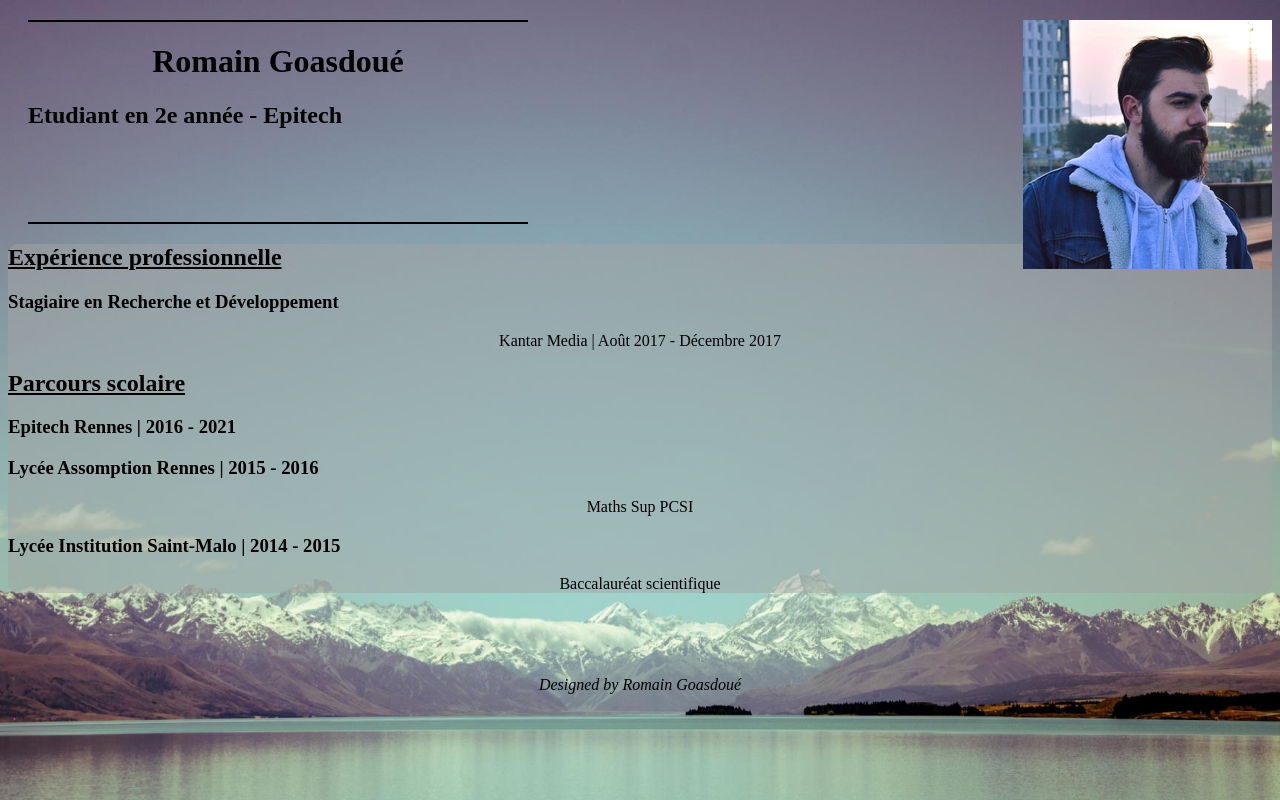
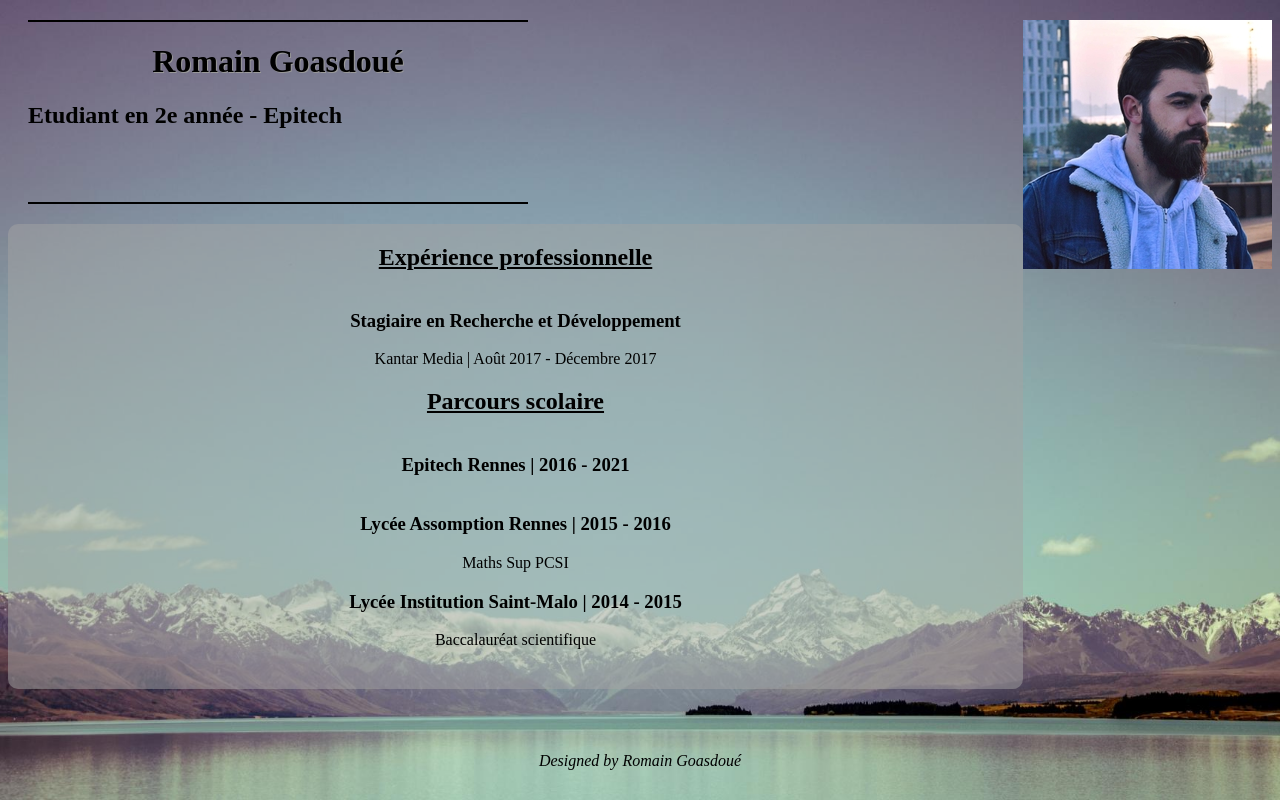
Before and after one commit to RomainGsd/romaingsd.github.io, a PHP site: page /HTML/CV.html in a window 1280 px wide. Run offline with PHP 8.4, Linux system fonts and the light colour scheme.

Commit message:
center better

```diff
--- a/CSS/Style.css
+++ b/CSS/Style.css
@@ -29,6 +29,8 @@
 
 .CV {
   background-color: rgba(163, 163, 163, 0.5);
+  display: flex;
+  flex-direction: column;
   justify-content: center;
   align-items: center;
   border-style: none;
@@ -57,13 +59,14 @@
 header {
   border-style: solid;
   border-width: 2px 0 2px 0;
-  height: 200px;
+  height: 180px;
   max-width: 500px;
   overflow: hidden;
   margin: 20px;
 }
 
 h1 {
+  text-shadow: 1px 1px #999;
   text-align: center;
 }
 
@@ -99,8 +102,6 @@
 }
 
 footer {
-  display: flex;
-  justify-content: center;
   padding-top: 5%;
   font-style: italic;
 }
--- a/index.html
+++ b/index.html
@@ -22,5 +22,4 @@
     </div>
   </header>
 </body>
-
 </html>
```
Lines whose indentation alone changed are shown as unchanged.
